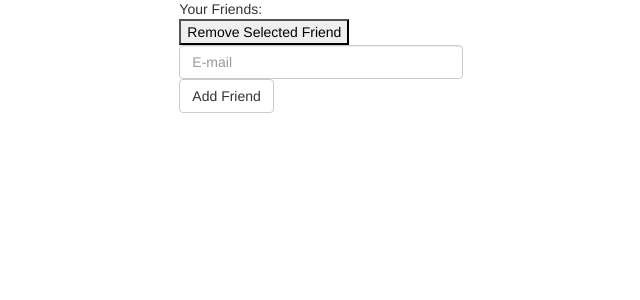
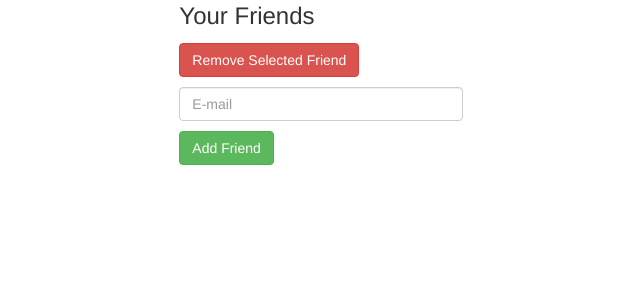
Before and after one commit to quizzingbricks/quizzingbricks-core, a Flask app: template src/python/quizzingbricks/web/templates/friends_list.html in a window 1280 px wide. Shown: the part 71-371 px from the top of the page, without its empty margins (319-959 px from the left). Run offline with Flask 2, Linux system fonts and the light colour scheme; the template is opened without the code that fills it, so the values that code supplies are empty; parts of the project's set-up code (start-up, migrations or seed data) failed here and were passed over; some libraries are stand-ins or nearby versions.

Commit message:
various style updates

```diff
--- a/src/python/quizzingbricks/web/static/css/top_bar_layout.css
+++ b/src/python/quizzingbricks/web/static/css/top_bar_layout.css
@@ -110,3 +110,21 @@ body {
   font-size:medium;
   width:293px;
 }
+
+#info_container{
+  min-width:293px;
+}
+
+#id_container{
+  font-size:medium;
+  text-align:right;
+}
+
+#caption_container{
+  font-size:x-large;
+  min-width:293px;
+}
+
+#remove_submit{
+  margin-top:10px;
+}
--- a/src/python/quizzingbricks/web/static/js/game_board.js
+++ b/src/python/quizzingbricks/web/static/js/game_board.js
@@ -98,7 +98,7 @@ function updateStatus(players){
     }
 }
 
-function updateStatus_test(player){
+function updateStatus_single(player){
 
 
 
@@ -287,7 +287,7 @@ QuizzingBricks.GameBoard = function(server_url, game_id) {
             console.log("test in else if");
             console.log(data.payload.player);
             // TODO: updateStatus();
-            updateStatus_test(data.payload.player)
+            updateStatus_single(data.payload.player)
         }
     }
 
--- a/src/python/quizzingbricks/web/templates/friends_list.html
+++ b/src/python/quizzingbricks/web/templates/friends_list.html
@@ -12,16 +12,16 @@
 
     <div class="row">
       <div class="col-xs-12"  >
+
         <div class="row">
-
+          <div class="col-xs-4" ></div>
+          <div class="col-xs-4" id="caption_container">
+            Your Friends
+          </div>
         </div>
         <div class="row">
           <div class="col-xs-4" ></div>
           <div class="col-xs-4" >
-            Your Friends:
-            <br>
-
-
             <form action = "{{ url_for('remove_friend') }}" method=post>
 
                     {% if friends_list %}
@@ -31,13 +31,18 @@
                            {% set i = i+1%}
                         {% endfor %}
                     {% endif%}
-                <button type="submit" id="remove_submit"   name="remove_friend" >Remove Selected Friend</button>
+                <button type="submit" id="remove_submit" class="btn btn-danger"   name="remove_friend" >Remove Selected Friend</button>
             </form>
+          </div>
+        </div>
+        <div class="row" style="margin-top:10px;">
+          <div class="col-xs-4" ></div>
+          <div class="col-xs-4" >
 
             <form action="{{ url_for('add_friend') }}" class="form-inline"  method=post>
               <div class="form-group">
                 <input class="form-control" id="email"  type="email" name="friend_email" placeholder="E-mail" >
-                <button  class="btn btn-default" type=submit >Add Friend </button>
+                <button  class="btn btn-success" type=submit style="margin-top:10px;" >Add Friend </button>
               </div>
             </form>
           </div>
--- a/src/python/quizzingbricks/web/templates/top_bar_layout.html
+++ b/src/python/quizzingbricks/web/templates/top_bar_layout.html
@@ -65,8 +65,8 @@
         <li class="dropdown">
           <a href="#" class="dropdown-toggle" data-toggle="dropdown">Create Game<b class="caret"></b></a>
           <ul class="dropdown-menu">
-            <li><a href="#">Quickjoin 2p</a></li>
-            <li><a href="#">Quickjoin 4p</a></li>
+            <li><a href="/quick_join/2">Quickjoin 2p</a></li>
+            <li><a href="/quick_join/4">Quickjoin 4p</a></li>
             <li><a href="/create_lobby/2">Create Game 2p</a></li>
             <li><a href="/create_lobby/4">Create Game 4p</a></li>
           </ul>
```
Also changed, not shown: src/python/quizzingbricks/web/templates/create_game.html (+92 -25 lines), src/python/quizzingbricks/web/templates/game_board.html (+4 -5 lines).
